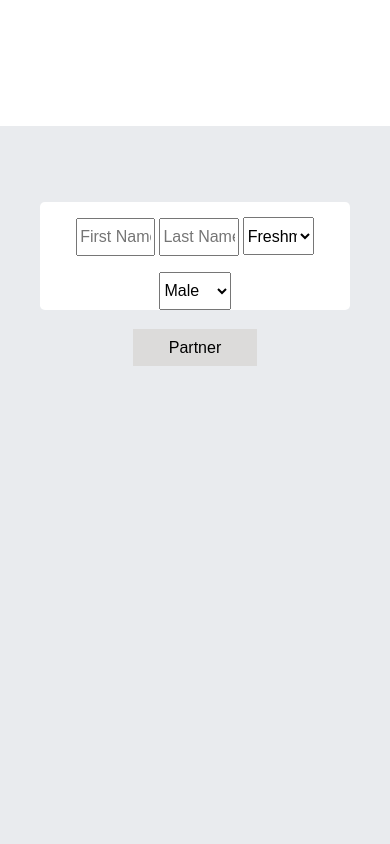
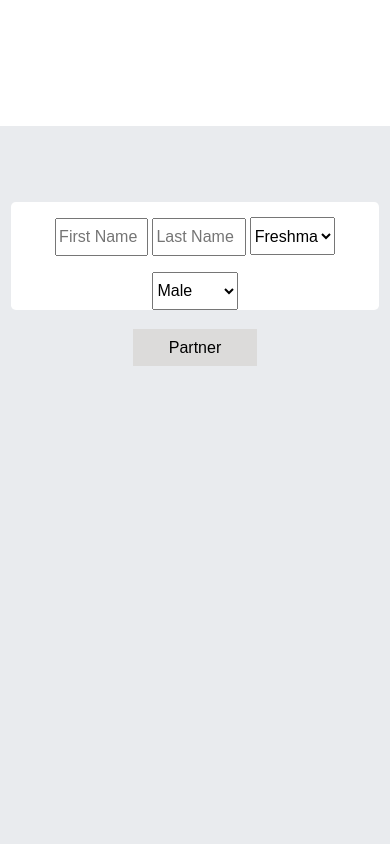
Before and after one commit to danielschung/CFCPP-prototype, a plain HTML site: page index.html in a window 390 px wide. Shown: the part 680-1524 px from the top of the page. Drawn offline with nearby package versions, Linux system fonts and the light colour scheme.

Commit message:
added mobile width, fixed grey space on load

```diff
--- a/css/main.css
+++ b/css/main.css
@@ -10,6 +10,10 @@ main {
 	position:relative;
 	top:4.7em;
 	text-align:center;
+}
+
+#started {
+	padding-bottom:5em;
 }
 
 .form-container {
@@ -55,3 +59,11 @@ main {
 	color:white;
 
 }
+
+/*-------Mobile Rules-------*/
+
+@media only screen and (max-width: 777px) {
+    .main-container {
+        width:100%;
+    }
+}
--- a/js/main.js
+++ b/js/main.js
@@ -12,6 +12,7 @@ $(document).ready(function() {
 		for (var i = 0; i < memberInputValue - 1; i++) {
 			clone.clone().appendTo(".form");
 		}
+		$("#started").css("height","auto");
 	})
 
 	$(".number-of-members").keypress(function(e) {
```
